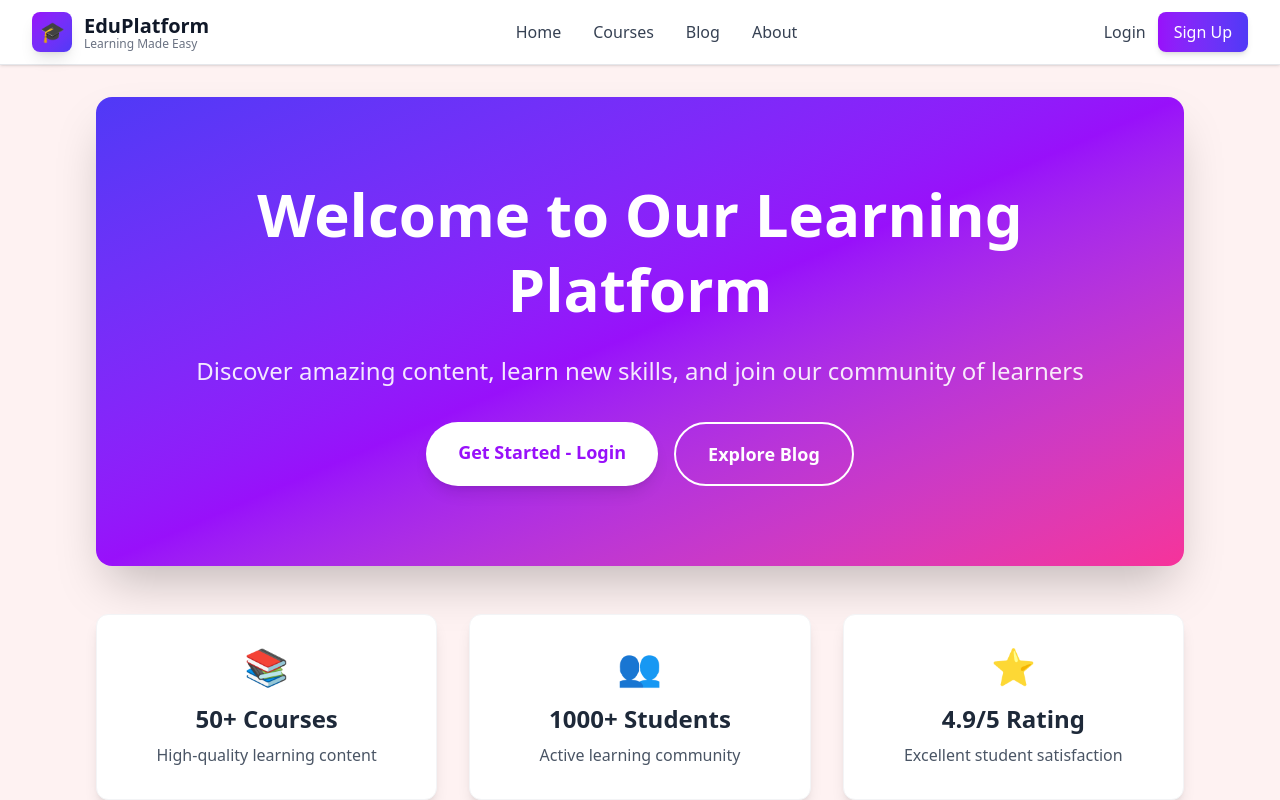
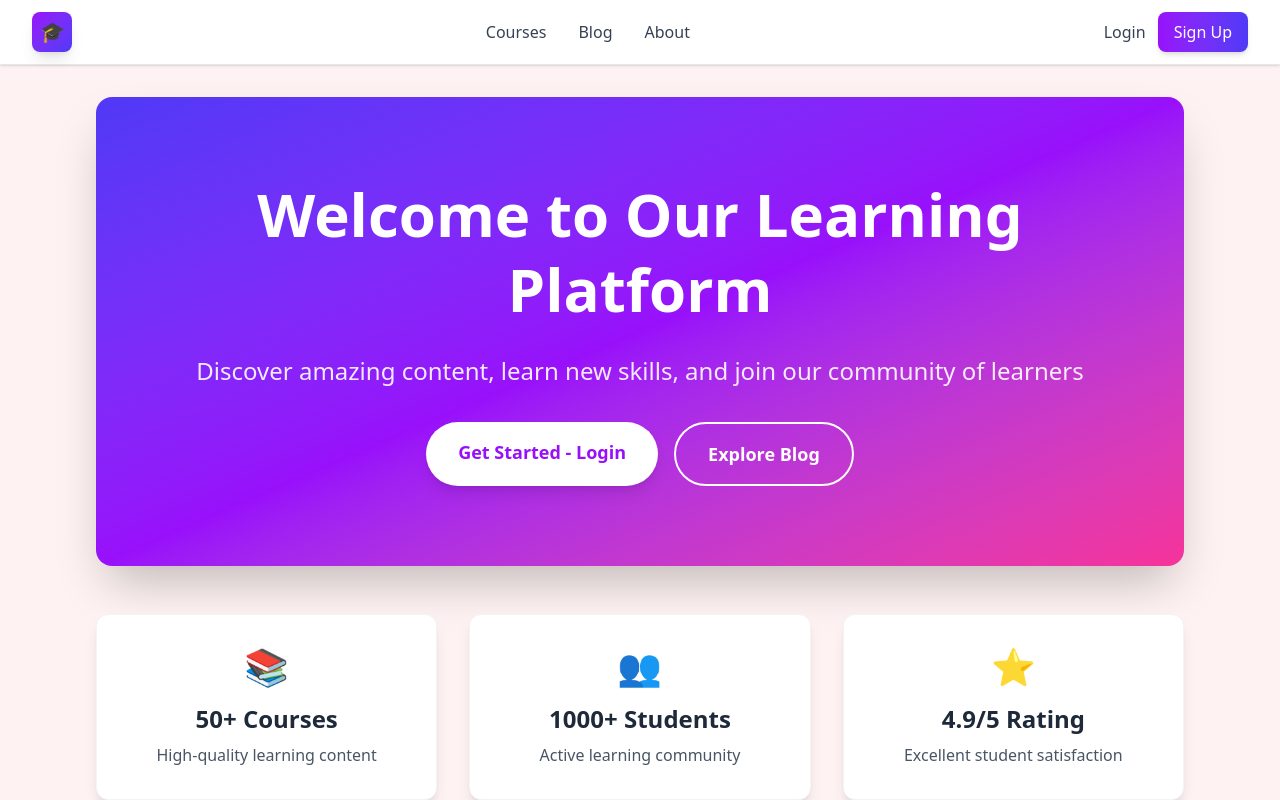
Before and after one commit to lthdang/Practice_Next_Js, a Next.js app: page / in a window 1280 px wide. Shown: the top 800 px of the page. Built offline with nearby package versions, Linux system fonts and the light colour scheme.

Commit message:
- Task-01: Update header.

```diff
--- a/components/layout.js
+++ b/components/layout.js
@@ -1,37 +1,17 @@
-import Head from "next/head";
-import Link from "next/link";
-import { useState, useEffect } from "react";
-import UserMenu from "./UserMenu";
+import Head from 'next/head';
+import Link from 'next/link';
 
-const name = "Hải Đăng";
-export const siteTitle = "Next.js Sample Website";
+import Header from './layout/header';
+
+const name = 'Hải Đăng';
+export const siteTitle = 'Next.js Sample Website';
 
 export default function Layout({ children, home }) {
-  const [isLoggedIn, setIsLoggedIn] = useState(false);
-  const [isSuperAdmin, setIsSuperAdmin] = useState(false);
-
-  useEffect(() => {
-    // Check if user is logged in
-    const userStr = localStorage.getItem("user");
-    if (userStr) {
-      try {
-        const userData = JSON.parse(userStr);
-        setIsLoggedIn(true);
-        // Check if user is super_admin (role_id === 1)
-        setIsSuperAdmin(userData.role_id === 1);
-      } catch (error) {
-        console.error("Failed to parse user data:", error);
-      }
-    }
-  }, []);
   return (
     <div className="bg-red-50">
       <Head>
         <link rel="icon" href="/favicon.ico" />
-        <meta
-          name="description"
-          content="Learn how to build a personal website using Next.js"
-        />
+        <meta name="description" content="Learn how to build a personal website using Next.js" />
         <meta
           property="og:image"
           content={`https://og-image.vercel.app/${encodeURI(
@@ -43,101 +23,9 @@
       </Head>
 
       {/* Navigation Header */}
-      <header className="bg-white shadow-sm border-b border-gray-200 sticky top-0 z-50">
-        <div className="max-w-7xl mx-auto px-4 sm:px-6 lg:px-8">
-          <div className="flex justify-between items-center h-16">
-            {/* Logo Section */}
-            <Link
-              href="/"
-              className="flex items-center gap-3 hover:opacity-80 transition-opacity"
-            >
-              <div className="flex items-center justify-center w-10 h-10 bg-gradient-to-br from-purple-600 to-indigo-600 rounded-lg text-white font-bold text-xl shadow-lg">
-                🎓
-              </div>
-              <div className="flex flex-col">
-                <span className="text-xl font-bold text-gray-900">
-                  EduPlatform
-                </span>
-                <span className="text-xs text-gray-500 -mt-1">
-                  Learning Made Easy
-                </span>
-              </div>
-            </Link>
-
-            {/* Navigation Links */}
-            <nav className="hidden md:flex items-center space-x-8">
-              <Link
-                href="/"
-                className="text-gray-700 hover:text-purple-600 font-medium transition-colors"
-              >
-                Home
-              </Link>
-              <Link
-                href="/courses"
-                className="text-gray-700 hover:text-purple-600 font-medium transition-colors"
-              >
-                Courses
-              </Link>
-              <Link
-                href="/blog"
-                className="text-gray-700 hover:text-purple-600 font-medium transition-colors"
-              >
-                Blog
-              </Link>
-              <Link
-                href="/about"
-                className="text-gray-700 hover:text-purple-600 font-medium transition-colors"
-              >
-                About
-              </Link>
-            </nav>
-
-            {/* Auth Section - Show UserMenu if logged in (non-super_admin), else show Login/Register buttons */}
-            <div className="flex items-center gap-3">
-              {isLoggedIn && !isSuperAdmin ? (
-                <UserMenu />
-              ) : !isLoggedIn ? (
-                <>
-                  <Link
-                    href="/login"
-                    className="text-gray-700 hover:text-purple-600 font-medium transition-colors"
-                  >
-                    Login
-                  </Link>
-                  <Link
-                    href="/signup"
-                    className="bg-gradient-to-r from-purple-600 to-indigo-600 text-white px-4 py-2 rounded-lg font-medium hover:from-purple-700 hover:to-indigo-700 transition-all duration-300 hover:transform hover:scale-105 shadow-md"
-                  >
-                    Sign Up
-                  </Link>
-                </>
-              ) : null}
-            </div>
-
-            {/* Mobile Menu Button */}
-            <button className="md:hidden p-2 rounded-md text-gray-700 hover:text-purple-600 hover:bg-gray-100 transition-colors">
-              <svg
-                className="w-6 h-6"
-                fill="none"
-                stroke="currentColor"
-                viewBox="0 0 24 24"
-              >
-                <path
-                  strokeLinecap="round"
-                  strokeLinejoin="round"
-                  strokeWidth="2"
-                  d="M4 6h16M4 12h16M4 18h16"
-                ></path>
-              </svg>
-            </button>
-          </div>
-        </div>
-      </header>
-
+      <Header />
       {/* Main Content */}
-      <main className="max-w-6xl mx-auto px-4 sm:px-6 lg:px-8 py-8">
-        {children}
-      </main>
+      <main className="max-w-6xl mx-auto px-4 sm:px-6 lg:px-8 py-8">{children}</main>
 
       {/* Footer */}
       <footer className="bg-gray-900 text-white mt-16">
@@ -152,44 +40,22 @@
                 <span className="text-2xl font-bold">EduPlatform</span>
               </div>
               <p className="text-gray-400 mb-4 max-w-md">
-                Transform your career with our comprehensive online learning
-                platform. Join thousands of students worldwide in mastering new
-                skills.
+                Transform your career with our comprehensive online learning platform. Join
+                thousands of students worldwide in mastering new skills.
               </p>
               <div className="flex space-x-4">
-                <a
-                  href="#"
-                  className="text-gray-400 hover:text-white transition-colors"
-                >
-                  <svg
-                    className="w-6 h-6"
-                    fill="currentColor"
-                    viewBox="0 0 24 24"
-                  >
+                <a href="#" className="text-gray-400 hover:text-white transition-colors">
+                  <svg className="w-6 h-6" fill="currentColor" viewBox="0 0 24 24">
                     <path d="M24 4.557c-.883.392-1.832.656-2.828.775 1.017-.609 1.798-1.574 2.165-2.724-.951.564-2.005.974-3.127 1.195-.897-.957-2.178-1.555-3.594-1.555-3.179 0-5.515 2.966-4.797 6.045-4.091-.205-7.719-2.165-10.148-5.144-1.29 2.213-.669 5.108 1.523 6.574-.806-.026-1.566-.247-2.229-.616-.054 2.281 1.581 4.415 3.949 4.89-.693.188-1.452.232-2.224.084.626 1.956 2.444 3.379 4.6 3.419-2.07 1.623-4.678 2.348-7.29 2.04 2.179 1.397 4.768 2.212 7.548 2.212 9.142 0 14.307-7.721 13.995-14.646.962-.695 1.797-1.562 2.457-2.549z" />
                   </svg>
                 </a>
-                <a
-                  href="#"
-                  className="text-gray-400 hover:text-white transition-colors"
-                >
-                  <svg
-                    className="w-6 h-6"
-                    fill="currentColor"
-                    viewBox="0 0 24 24"
-                  >
+                <a href="#" className="text-gray-400 hover:text-white transition-colors">
+                  <svg className="w-6 h-6" fill="currentColor" viewBox="0 0 24 24">
                     <path d="M22.46 6c-.77.35-1.6.58-2.46.69.88-.53 1.56-1.37 1.88-2.38-.83.5-1.75.85-2.72 1.05C18.37 4.5 17.26 4 16 4c-2.35 0-4.27 1.92-4.27 4.29 0 .34.04.67.11.98C8.28 9.09 5.11 7.38 3 4.79c-.37.63-.58 1.37-.58 2.15 0 1.49.75 2.81 1.91 3.56-.71 0-1.37-.2-1.95-.5v.03c0 2.08 1.48 3.82 3.44 4.21a4.22 4.22 0 0 1-1.93.07 4.28 4.28 0 0 0 4 2.98 8.521 8.521 0 0 1-5.33 1.84c-.34 0-.68-.02-1.02-.06C3.44 20.29 5.7 21 8.12 21 16 21 20.33 14.46 20.33 8.79c0-.19 0-.37-.01-.56.84-.6 1.56-1.36 2.14-2.23z" />
                   </svg>
                 </a>
-                <a
-                  href="#"
-                  className="text-gray-400 hover:text-white transition-colors"
-                >
-                  <svg
-                    className="w-6 h-6"
-                    fill="currentColor"
-                    viewBox="0 0 24 24"
-                  >
+                <a href="#" className="text-gray-400 hover:text-white transition-colors">
+                  <svg className="w-6 h-6" fill="currentColor" viewBox="0 0 24 24">
                     <path d="M20.447 20.452h-3.554v-5.569c0-1.328-.027-3.037-1.852-3.037-1.853 0-2.136 1.445-2.136 2.939v5.667H9.351V9h3.414v1.561h.046c.477-.9 1.637-1.85 3.37-1.85 3.601 0 4.267 2.37 4.267 5.455v6.286zM5.337 7.433c-1.144 0-2.063-.926-2.063-2.065 0-1.138.92-2.063 2.063-2.063 1.14 0 2.064.925 2.064 2.063 0 1.139-.925 2.065-2.064 2.065zm1.782 13.019H3.555V9h3.564v11.452zM22.225 0H1.771C.792 0 0 .774 0 1.729v20.542C0 23.227.792 24 1.771 24h20.451C23.2 24 24 23.227 24 22.271V1.729C24 .774 23.2 0 22.222 0h.003z" />
                   </svg>
                 </a>
@@ -201,10 +67,7 @@
               <h3 className="text-lg font-semibold mb-4">Quick Links</h3>
               <ul className="space-y-2">
                 <li>
-                  <Link
-                    href="/"
-                    className="text-gray-400 hover:text-white transition-colors"
-                  >
+                  <Link href="/" className="text-gray-400 hover:text-white transition-colors">
                     Home
                   </Link>
                 </li>
@@ -217,18 +80,12 @@
                   </Link>
                 </li>
                 <li>
-                  <Link
-                    href="/blog"
-                    className="text-gray-400 hover:text-white transition-colors"
-                  >
+                  <Link href="/blog" className="text-gray-400 hover:text-white transition-colors">
                     Blog
                   </Link>
                 </li>
                 <li>
-                  <Link
-                    href="/about"
-                    className="text-gray-400 hover:text-white transition-colors"
-                  >
+                  <Link href="/about" className="text-gray-400 hover:text-white transition-colors">
                     About
                   </Link>
                 </li>
@@ -240,10 +97,7 @@
               <h3 className="text-lg font-semibold mb-4">Support</h3>
               <ul className="space-y-2">
                 <li>
-                  <Link
-                    href="/help"
-                    className="text-gray-400 hover:text-white transition-colors"
-                  >
+                  <Link href="/help" className="text-gray-400 hover:text-white transition-colors">
                     Help Center
                   </Link>
                 </li>
@@ -264,10 +118,7 @@
                   </Link>
                 </li>
                 <li>
-                  <Link
-                    href="/terms"
-                    className="text-gray-400 hover:text-white transition-colors"
-                  >
+                  <Link href="/terms" className="text-gray-400 hover:text-white transition-colors">
                     Terms of Service
                   </Link>
                 </li>
@@ -281,11 +132,7 @@
             </p>
             <div className="flex items-center space-x-4 mt-4 md:mt-0">
               <span className="text-gray-400 text-sm">Made with</span>
-              <svg
-                className="w-4 h-4 text-red-500"
-                fill="currentColor"
-                viewBox="0 0 20 20"
-              >
+              <svg className="w-4 h-4 text-red-500" fill="currentColor" viewBox="0 0 20 20">
                 <path
                   fillRule="evenodd"
                   d="M3.172 5.172a4 4 0 015.656 0L10 6.343l1.172-1.171a4 4 0 115.656 5.656L10 17.657l-6.828-6.829a4 4 0 010-5.656z"
--- /dev/null
+++ b/components/layout/header.js
@@ -0,0 +1,92 @@
+import Link from 'next/link';
+import { useState, useEffect } from 'react';
+import UserMenu from '../UserMenu';
+export default function Header() {
+  const [isLoggedIn, setIsLoggedIn] = useState(false);
+  const [isSuperAdmin, setIsSuperAdmin] = useState(false);
+
+  useEffect(() => {
+    // Check if user is logged in
+    const userStr = localStorage.getItem('user');
+    if (userStr) {
+      try {
+        const userData = JSON.parse(userStr);
+        setIsLoggedIn(true);
+        // Check if user is super_admin (role_id === 1)
+        setIsSuperAdmin(userData.role_id === 1);
+      } catch (error) {
+        console.error('Failed to parse user data:', error);
+      }
+    }
+  }, []);
+  return (
+    <header className="bg-white shadow-sm border-b border-gray-200 sticky top-0 z-50">
+      <div className="max-w-7xl mx-auto px-4 sm:px-6 lg:px-8">
+        <div className="flex justify-between items-center h-16">
+          {/* Logo Section */}
+          <Link href="/" className="flex items-center gap-3 hover:opacity-80 transition-opacity">
+            <div className="flex items-center justify-center w-10 h-10 bg-gradient-to-br from-purple-600 to-indigo-600 rounded-lg text-white font-bold text-xl shadow-lg">
+              🎓
+            </div>
+          </Link>
+
+          {/* Navigation Links */}
+          <nav className="hidden md:flex items-center space-x-8">
+            <Link
+              href="/courses"
+              className="text-gray-700 hover:text-purple-600 font-medium transition-colors"
+            >
+              Courses
+            </Link>
+            <Link
+              href="/blog"
+              className="text-gray-700 hover:text-purple-600 font-medium transition-colors"
+            >
+              Blog
+            </Link>
+            <Link
+              href="/about"
+              className="text-gray-700 hover:text-purple-600 font-medium transition-colors"
+            >
+              About
+            </Link>
+          </nav>
+
+          {/* Auth Section - Show UserMenu if logged in (non-super_admin), else show Login/Register buttons */}
+          <div className="flex items-center gap-3">
+            {isLoggedIn && !isSuperAdmin ? (
+              <UserMenu />
+            ) : !isLoggedIn ? (
+              <>
+                <Link
+                  href="/login"
+                  className="text-gray-700 hover:text-purple-600 font-medium transition-colors"
+                >
+                  Login
+                </Link>
+                <Link
+                  href="/signup"
+                  className="bg-gradient-to-r from-purple-600 to-indigo-600 text-white px-4 py-2 rounded-lg font-medium hover:from-purple-700 hover:to-indigo-700 transition-all duration-300 hover:transform hover:scale-105 shadow-md"
+                >
+                  Sign Up
+                </Link>
+              </>
+            ) : null}
+          </div>
+
+          {/* Mobile Menu Button */}
+          <button className="md:hidden p-2 rounded-md text-gray-700 hover:text-purple-600 hover:bg-gray-100 transition-colors">
+            <svg className="w-6 h-6" fill="none" stroke="currentColor" viewBox="0 0 24 24">
+              <path
+                strokeLinecap="round"
+                strokeLinejoin="round"
+                strokeWidth="2"
+                d="M4 6h16M4 12h16M4 18h16"
+              ></path>
+            </svg>
+          </button>
+        </div>
+      </div>
+    </header>
+  );
+}
--- a/pages/account.tsx
+++ b/pages/account.tsx
@@ -193,7 +193,7 @@
                   sx={{ flex: '1 1 45%' }}
                   label="Username"
                   value={user.username}
-                  disabled
+                  disabled={!editMode}
                   variant="outlined"
                   helperText="Username cannot be changed"
                 />
@@ -204,7 +204,7 @@
                 name="email"
                 value={formData.email}
                 onChange={handleInputChange}
-                disabled={!editMode}
+                disabled
                 variant="outlined"
                 type="email"
               />
```
